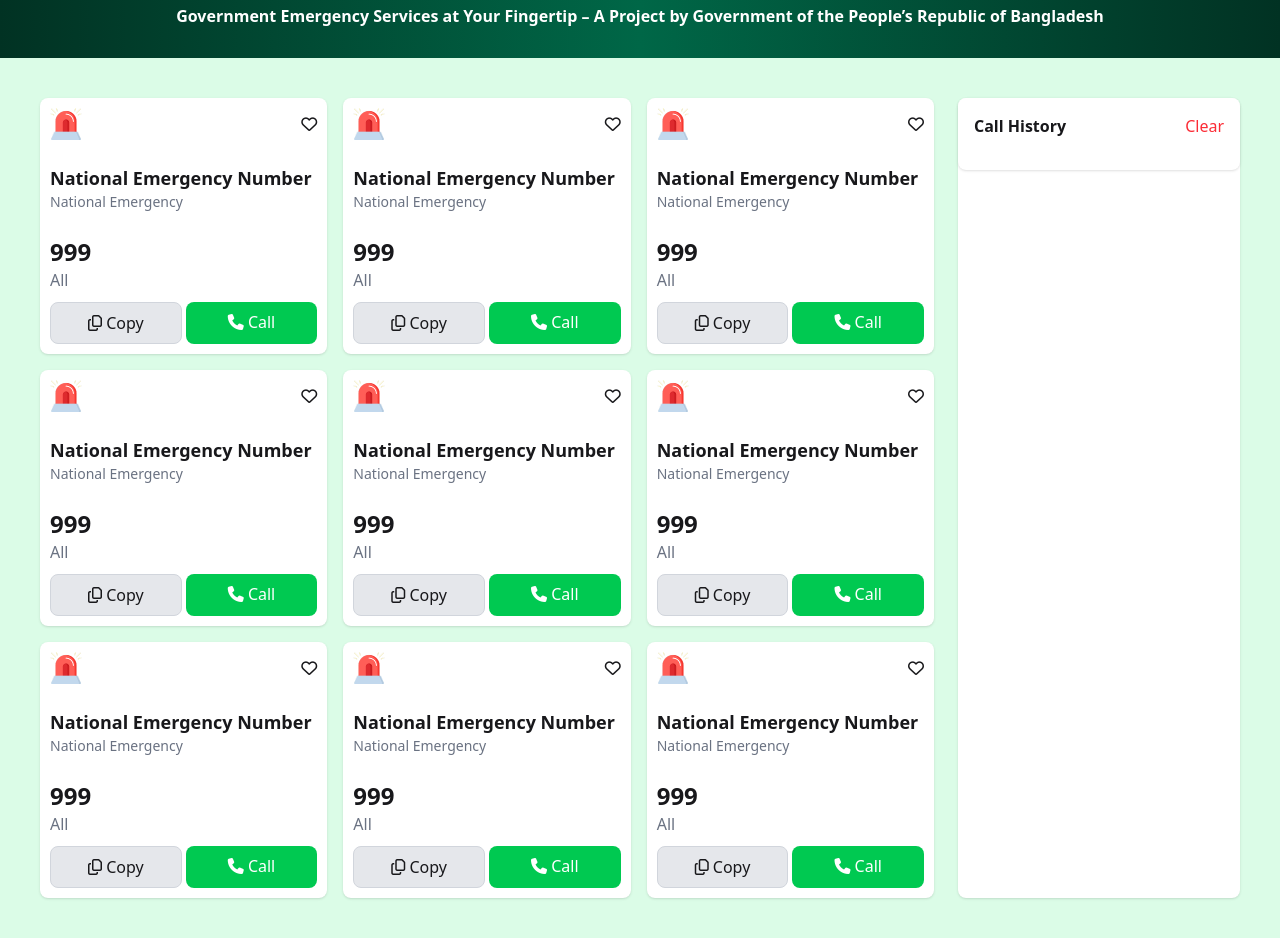
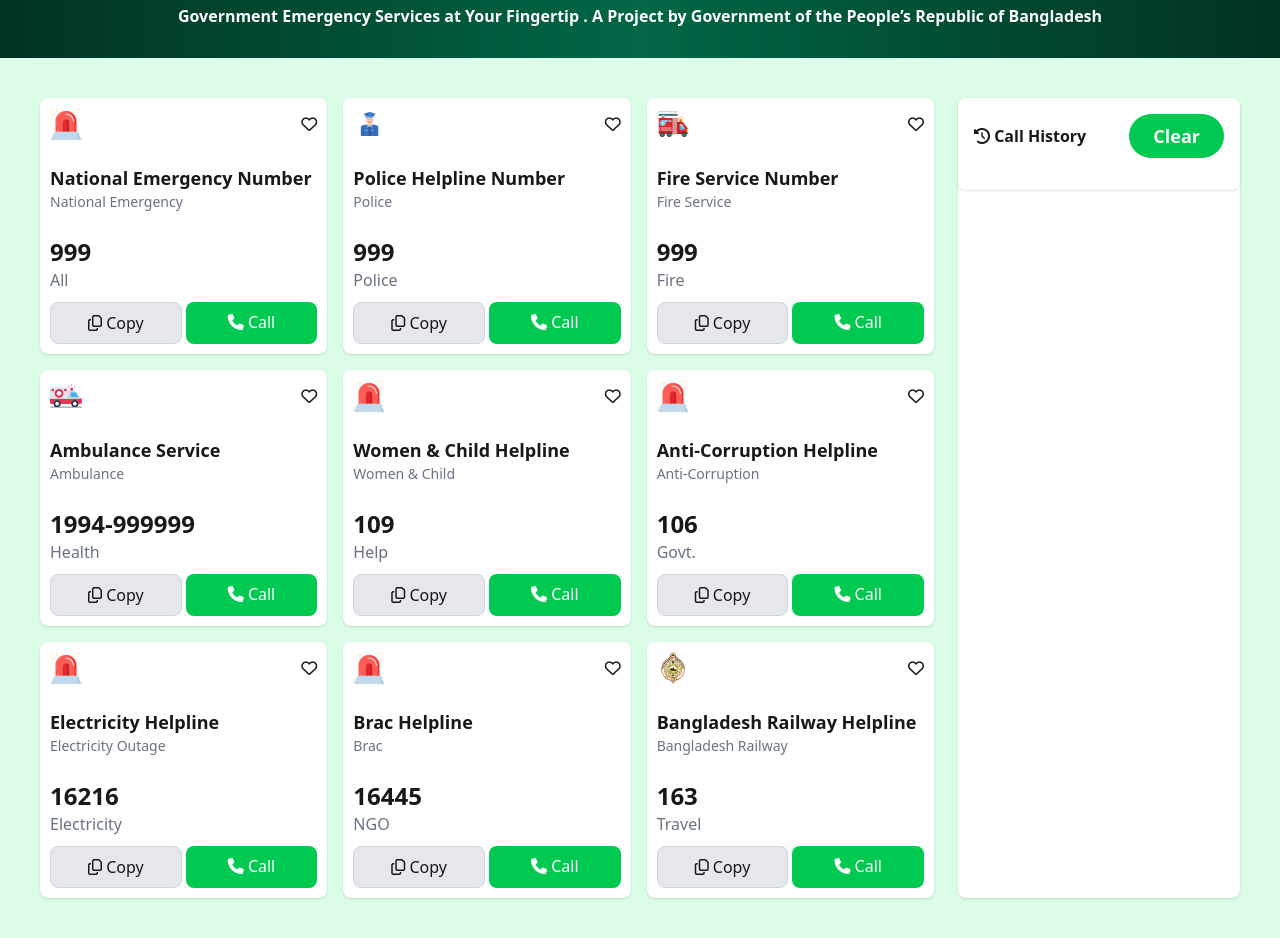
Before and after one commit to murshed-ah/A5-Emergency-Hotline, a plain HTML site: page index.html in a window 1280 px wide. Shown: the part 256-1194 px from the top of the page. Drawn offline with nearby package versions, Linux system fonts and the light colour scheme.

Commit message:
js added

```diff
--- a/index.html
+++ b/index.html
@@ -34,7 +34,7 @@
 
 
             <div class="flex items-center gap-[4px] bg-green-500 text-white px-[25px] py-[10px] rounded-full  font-bold">
-                <span class="copyCount">0</span>
+                <span id="copyCount">0</span>
                 <span>Copy</span>
             </div>
         </div>
@@ -47,18 +47,19 @@
             <img class="w-[100px] h-[100px] mx-auto" src="./assets/logo-dark.png" alt="">
         </div>
         <h1 class="text-2xl mt-[10px] font-semibold">Emergency Service Directory</h1>
-        <p class="my-[10px] font-semibold">Government Emergency Services at Your Fingertip – A Project by  Government of the People’s Republic of Bangladesh</p>
+        <p class="my-[10px] font-semibold">Government Emergency Services at Your Fingertip . A Project by  Government of the People’s Republic of Bangladesh</p>
     </section>
 
     <!-- main section -->
      <main class=" grid grid-cols-12 gap-6  bg-green-100 p-10">
+
 
         <div class="col-span-12 md:col-span-9 grid grid-cols-1 sm:grid-cols-2 lg:grid-cols-3 gap-4" id="cardSection">
 
             <div class="bg-white shadow rounded-lg p-[10px]">
                 <div class="flex justify-between items-center">
                 <img class="w-8 h-8" src="./assets/emergency.png" alt="">
-                <button><i class="fa-regular fa-heart"></i></button>
+                <button class="heartBtn"><i class="fa-regular fa-heart"></i></button>
             </div>
             <br>
             <h3 class="text-lg font-semibold">National Emergency Number</h3>
@@ -68,152 +69,152 @@
             <p class="text-gray-500">All</p>
 
             <div class="mt-[10px] flex justify-between mt-10px gap-1 text-center">
-                <button class="copyBtn bg-gray-200  rounded-lg border-1 py-2 border-gray-300 w-1/2 "><i class="fa-regular fa-copy"></i> Copy</button>
-                <buttonc class="callBtn bg-green-500 text-white rounded-lg py-2 w-1/2"  data-service="National Emergency Number" data-number="999" ><i class="fa-solid fa-phone"></i> Call</button>
+                <button class="copyBtn cursor-pointer bg-gray-200  rounded-lg border-1 py-2 border-gray-300 w-1/2 "><i class="fa-regular fa-copy"></i> Copy</button>
+                <buttonc class="callBtn cursor-pointer bg-green-500 text-white rounded-lg py-2 w-1/2"  data-service="National Emergency Number" data-number="999" ><i class="fa-solid fa-phone"></i> Call</button>
+
+            </div>
+            </div>
+            <div class="bg-white shadow rounded-lg p-[10px]">
+                <div class="flex justify-between items-center">
+                <img class="w-8 h-8" src="./assets/police.png" alt="">
+                <button class="heartBtn"><i class="fa-regular fa-heart"></i></button>
+            </div>
+            <br>
+            <h3 class="text-lg font-semibold">Police Helpline Number</h3>
+            <p class="text-sm text-gray-500">Police</p>
+            <br>
+            <h2 class="text-2xl font-bold">999</h2>
+            <p class="text-gray-500">Police</p>
+
+            <div class="mt-[10px] flex justify-between mt-10px gap-1 text-center">
+                <button class="copyBtn cursor-pointer bg-gray-200  rounded-lg border-1 py-2 border-gray-300 w-1/2 "><i class="fa-regular fa-copy"></i> Copy</button>
+                <buttonc class="callBtn cursor-pointer bg-green-500 text-white rounded-lg py-2 w-1/2"  data-service="National Emergency Number" data-number="999" ><i class="fa-solid fa-phone"></i> Call</button>
+
+            </div>
+            </div>
+            <div class="bg-white shadow rounded-lg p-[10px]">
+                <div class="flex justify-between items-center">
+                <img class="w-8 h-8" src="./assets/fire-service.png" alt="">
+                <button class="heartBtn"><i class="fa-regular fa-heart"></i></button>
+            </div>
+            <br>
+            <h3 class="text-lg font-semibold">Fire Service Number</h3>
+            <p class="text-sm text-gray-500">Fire Service </p>
+            <br>
+            <h2 class="text-2xl font-bold">999</h2>
+            <p class="text-gray-500">Fire</p>
+
+            <div class="mt-[10px] flex justify-between mt-10px gap-1 text-center">
+                <button class="copyBtn cursor-pointer bg-gray-200  rounded-lg border-1 py-2 border-gray-300 w-1/2 "><i class="fa-regular fa-copy"></i> Copy</button>
+                <buttonc class="callBtn cursor-pointer bg-green-500 text-white rounded-lg py-2 w-1/2"  data-service="National Emergency Number" data-number="999" ><i class="fa-solid fa-phone"></i> Call</button>
+
+            </div>
+            </div>
+            <div class="bg-white shadow rounded-lg p-[10px]">
+                <div class="flex justify-between items-center">
+                <img class="w-8 h-8" src="./assets/ambulance.png" alt="">
+                <button class="heartBtn"><i class="fa-regular fa-heart"></i></button>
+            </div>
+            <br>
+            <h3 class="text-lg font-semibold">Ambulance Service</h3>
+            <p class="text-sm text-gray-500">Ambulance</p>
+            <br>
+            <h2 class="text-2xl font-bold">1994-999999</h2>
+            <p class="text-gray-500">Health</p>
+
+            <div class="mt-[10px] flex justify-between mt-10px gap-1 text-center">
+                <button class="copyBtn cursor-pointer bg-gray-200  rounded-lg border-1 py-2 border-gray-300 w-1/2 "><i class="fa-regular fa-copy"></i> Copy</button>
+                <buttonc class="callBtn cursor-pointer bg-green-500 text-white rounded-lg py-2 w-1/2"  data-service="National Emergency Number" data-number="999" ><i class="fa-solid fa-phone"></i> Call</button>
 
             </div>
             </div>
             <div class="bg-white shadow rounded-lg p-[10px]">
                 <div class="flex justify-between items-center">
                 <img class="w-8 h-8" src="./assets/emergency.png" alt="">
-                <button><i class="fa-regular fa-heart"></i></button>
+                <button class="heartBtn"><i class="fa-regular fa-heart"></i></button>
             </div>
             <br>
-            <h3 class="text-lg font-semibold">National Emergency Number</h3>
-            <p class="text-sm text-gray-500">National Emergency</p>
+            <h3 class="text-lg font-semibold">Women & Child Helpline</h3>
+            <p class="text-sm text-gray-500">Women & Child </p>
             <br>
-            <h2 class="text-2xl font-bold">999</h2>
-            <p class="text-gray-500">All</p>
+            <h2 class="text-2xl font-bold">109</h2>
+            <p class="text-gray-500">Help</p>
 
             <div class="mt-[10px] flex justify-between mt-10px gap-1 text-center">
-                <button class="copyBtn bg-gray-200  rounded-lg border-1 py-2 border-gray-300 w-1/2 "><i class="fa-regular fa-copy"></i> Copy</button>
-                <buttonc class="callBtn bg-green-500 text-white rounded-lg py-2 w-1/2"  data-service="National Emergency Number" data-number="999" ><i class="fa-solid fa-phone"></i> Call</button>
+                <button class="copyBtn cursor-pointer bg-gray-200  rounded-lg border-1 py-2 border-gray-300 w-1/2 "><i class="fa-regular fa-copy"></i> Copy</button>
+                <buttonc class="callBtn cursor-pointer bg-green-500 text-white rounded-lg py-2 w-1/2"  data-service="National Emergency Number" data-number="999" ><i class="fa-solid fa-phone"></i> Call</button>
 
             </div>
             </div>
             <div class="bg-white shadow rounded-lg p-[10px]">
                 <div class="flex justify-between items-center">
                 <img class="w-8 h-8" src="./assets/emergency.png" alt="">
-                <button><i class="fa-regular fa-heart"></i></button>
+                <button class="heartBtn"><i class="fa-regular fa-heart"></i></button>
             </div>
             <br>
-            <h3 class="text-lg font-semibold">National Emergency Number</h3>
-            <p class="text-sm text-gray-500">National Emergency</p>
+            <h3 class="text-lg font-semibold">Anti-Corruption Helpline</h3>
+            <p class="text-sm text-gray-500">Anti-Corruption</p>
             <br>
-            <h2 class="text-2xl font-bold">999</h2>
-            <p class="text-gray-500">All</p>
+            <h2 class="text-2xl font-bold">106</h2>
+            <p class="text-gray-500">Govt. </p>
 
             <div class="mt-[10px] flex justify-between mt-10px gap-1 text-center">
-                <button class="copyBtn bg-gray-200  rounded-lg border-1 py-2 border-gray-300 w-1/2 "><i class="fa-regular fa-copy"></i> Copy</button>
-                <buttonc class="callBtn bg-green-500 text-white rounded-lg py-2 w-1/2"  data-service="National Emergency Number" data-number="999" ><i class="fa-solid fa-phone"></i> Call</button>
+                <button class="copyBtn cursor-pointer bg-gray-200  rounded-lg border-1 py-2 border-gray-300 w-1/2 "><i class="fa-regular fa-copy"></i> Copy</button>
+                <buttonc class="callBtn cursor-pointer bg-green-500 text-white rounded-lg py-2 w-1/2"  data-service="National Emergency Number" data-number="999" ><i class="fa-solid fa-phone"></i> Call</button>
 
             </div>
             </div>
             <div class="bg-white shadow rounded-lg p-[10px]">
                 <div class="flex justify-between items-center">
                 <img class="w-8 h-8" src="./assets/emergency.png" alt="">
-                <button><i class="fa-regular fa-heart"></i></button>
+                <button class="heartBtn"><i class="fa-regular fa-heart"></i></button>
             </div>
             <br>
-            <h3 class="text-lg font-semibold">National Emergency Number</h3>
-            <p class="text-sm text-gray-500">National Emergency</p>
+            <h3 class="text-lg font-semibold">Electricity Helpline</h3>
+            <p class="text-sm text-gray-500">Electricity Outage</p>
             <br>
-            <h2 class="text-2xl font-bold">999</h2>
-            <p class="text-gray-500">All</p>
+            <h2 class="text-2xl font-bold">16216</h2>
+            <p class="text-gray-500">Electricity</p>
 
             <div class="mt-[10px] flex justify-between mt-10px gap-1 text-center">
-                <button class="copyBtn bg-gray-200  rounded-lg border-1 py-2 border-gray-300 w-1/2 "><i class="fa-regular fa-copy"></i> Copy</button>
-                <buttonc class="callBtn bg-green-500 text-white rounded-lg py-2 w-1/2"  data-service="National Emergency Number" data-number="999" ><i class="fa-solid fa-phone"></i> Call</button>
+                <button class="copyBtn cursor-pointer bg-gray-200  rounded-lg border-1 py-2 border-gray-300 w-1/2 "><i class="fa-regular fa-copy"></i> Copy</button>
+                <buttonc class="callBtn cursor-pointer bg-green-500 text-white rounded-lg py-2 w-1/2"  data-service="National Emergency Number" data-number="999" ><i class="fa-solid fa-phone"></i> Call</button>
 
             </div>
             </div>
             <div class="bg-white shadow rounded-lg p-[10px]">
                 <div class="flex justify-between items-center">
                 <img class="w-8 h-8" src="./assets/emergency.png" alt="">
-                <button><i class="fa-regular fa-heart"></i></button>
+                <button class="heartBtn"><i class="fa-regular fa-heart"></i></button>
             </div>
             <br>
-            <h3 class="text-lg font-semibold">National Emergency Number</h3>
-            <p class="text-sm text-gray-500">National Emergency</p>
+            <h3 class="text-lg font-semibold">Brac Helpline</h3>
+            <p class="text-sm text-gray-500">Brac</p>
             <br>
-            <h2 class="text-2xl font-bold">999</h2>
-            <p class="text-gray-500">All</p>
+            <h2 class="text-2xl font-bold">16445</h2>
+            <p class="text-gray-500">NGO</p>
 
             <div class="mt-[10px] flex justify-between mt-10px gap-1 text-center">
-                <button class="copyBtn bg-gray-200  rounded-lg border-1 py-2 border-gray-300 w-1/2 "><i class="fa-regular fa-copy"></i> Copy</button>
-                <buttonc class="callBtn bg-green-500 text-white rounded-lg py-2 w-1/2"  data-service="National Emergency Number" data-number="999" ><i class="fa-solid fa-phone"></i> Call</button>
+                <button class="copyBtn cursor-pointer bg-gray-200  rounded-lg border-1 py-2 border-gray-300 w-1/2 "><i class="fa-regular fa-copy"></i> Copy</button>
+                <buttonc class="callBtn cursor-pointer bg-green-500 text-white rounded-lg py-2 w-1/2"  data-service="National Emergency Number" data-number="999" ><i class="fa-solid fa-phone"></i> Call</button>
 
             </div>
             </div>
             <div class="bg-white shadow rounded-lg p-[10px]">
                 <div class="flex justify-between items-center">
-                <img class="w-8 h-8" src="./assets/emergency.png" alt="">
-                <button><i class="fa-regular fa-heart"></i></button>
+                <img class="w-8 h-8" src="./assets/Bangladesh-Railway.png" alt="">
+                <button class="heartBtn"><i class="fa-regular fa-heart"></i></button>
             </div>
             <br>
-            <h3 class="text-lg font-semibold">National Emergency Number</h3>
-            <p class="text-sm text-gray-500">National Emergency</p>
+            <h3 class="text-lg font-semibold">Bangladesh Railway Helpline </h3>
+            <p class="text-sm text-gray-500">Bangladesh Railway</p>
             <br>
-            <h2 class="text-2xl font-bold">999</h2>
-            <p class="text-gray-500">All</p>
+            <h2 class="text-2xl font-bold ">163</h2>
+            <p class="text-gray-500 ">Travel</p>
 
             <div class="mt-[10px] flex justify-between mt-10px gap-1 text-center">
-                <button class="copyBtn bg-gray-200  rounded-lg border-1 py-2 border-gray-300 w-1/2 "><i class="fa-regular fa-copy"></i> Copy</button>
-                <buttonc class="callBtn bg-green-500 text-white rounded-lg py-2 w-1/2"  data-service="National Emergency Number" data-number="999" ><i class="fa-solid fa-phone"></i> Call</button>
-
-            </div>
-            </div>
-            <div class="bg-white shadow rounded-lg p-[10px]">
-                <div class="flex justify-between items-center">
-                <img class="w-8 h-8" src="./assets/emergency.png" alt="">
-                <button><i class="fa-regular fa-heart"></i></button>
-            </div>
-            <br>
-            <h3 class="text-lg font-semibold">National Emergency Number</h3>
-            <p class="text-sm text-gray-500">National Emergency</p>
-            <br>
-            <h2 class="text-2xl font-bold">999</h2>
-            <p class="text-gray-500">All</p>
-
-            <div class="mt-[10px] flex justify-between mt-10px gap-1 text-center">
-                <button class="copyBtn bg-gray-200  rounded-lg border-1 py-2 border-gray-300 w-1/2 "><i class="fa-regular fa-copy"></i> Copy</button>
-                <buttonc class="callBtn bg-green-500 text-white rounded-lg py-2 w-1/2"  data-service="National Emergency Number" data-number="999" ><i class="fa-solid fa-phone"></i> Call</button>
-
-            </div>
-            </div>
-            <div class="bg-white shadow rounded-lg p-[10px]">
-                <div class="flex justify-between items-center">
-                <img class="w-8 h-8" src="./assets/emergency.png" alt="">
-                <button><i class="fa-regular fa-heart"></i></button>
-            </div>
-            <br>
-            <h3 class="text-lg font-semibold">National Emergency Number</h3>
-            <p class="text-sm text-gray-500">National Emergency</p>
-            <br>
-            <h2 class="text-2xl font-bold">999</h2>
-            <p class="text-gray-500">All</p>
-
-            <div class="mt-[10px] flex justify-between mt-10px gap-1 text-center">
-                <button class="copyBtn bg-gray-200  rounded-lg border-1 py-2 border-gray-300 w-1/2 "><i class="fa-regular fa-copy"></i> Copy</button>
-                <buttonc class="callBtn bg-green-500 text-white rounded-lg py-2 w-1/2"  data-service="National Emergency Number" data-number="999" ><i class="fa-solid fa-phone"></i> Call</button>
-
-            </div>
-            </div>
-            <div class="bg-white shadow rounded-lg p-[10px]">
-                <div class="flex justify-between items-center">
-                <img class="w-8 h-8" src="./assets/emergency.png" alt="">
-                <button><i class="fa-regular fa-heart"></i></button>
-            </div>
-            <br>
-            <h3 class="text-lg font-semibold">National Emergency Number</h3>
-            <p class="text-sm text-gray-500">National Emergency</p>
-            <br>
-            <h2 class="text-2xl font-bold">999</h2>
-            <p class="text-gray-500">All</p>
-
-            <div class="mt-[10px] flex justify-between mt-10px gap-1 text-center">
-                <button class="copyBtn bg-gray-200  rounded-lg border-1 py-2 border-gray-300 w-1/2 "><i class="fa-regular fa-copy"></i> Copy</button>
-                <buttonc class="callBtn bg-green-500 text-white rounded-lg py-2 w-1/2"  data-service="National Emergency Number" data-number="999" ><i class="fa-solid fa-phone"></i> Call</button>
+                <button class="copyBtn cursor-pointer bg-gray-200  rounded-lg border-1 py-2 border-gray-300 w-1/2 "><i class="fa-regular fa-copy"></i> Copy</button>
+                <buttonc class="callBtn cursor-pointer bg-green-500 text-white rounded-lg py-2 w-1/2"  data-service="National Emergency Number" data-number="999" ><i class="fa-solid fa-phone"></i> Call</button>
 
             </div>
             </div>
@@ -222,8 +223,8 @@
         <div class="col-span-12 md:col-span-3 bg-white shadow rounded-lg ">
             <div class="col-span-12 md:col-span-3 bg-white shadow rounded-lg p-4">
       <div class="flex justify-between items-center">
-        <h2 class="font-bold"> Call History</h2>
-        <button id="clearHistoryBtn" class="text-red-500">Clear</button>
+        <h2 class="font-bold"> <i class="fa-solid fa-clock-rotate-left"></i> Call History</h2>
+        <button id="clearHistoryBtn" class="text-white text-lg font-bold px-6 py-2 bg-green-500 rounded-full cursor-pointer " >Clear</button>
       </div>
       <ul id="historyList" class="mt-4 space-y-2 text-sm text-gray-700">
 
@@ -236,6 +237,6 @@
 
     </main>
 
-
+     <script src="js/js.js"></script>
 </body>
 </html>
```
Also changed, not shown: js/js.js (+80 -0 lines), assets/Joruri seba.jpg (deleted), 1 other file.
